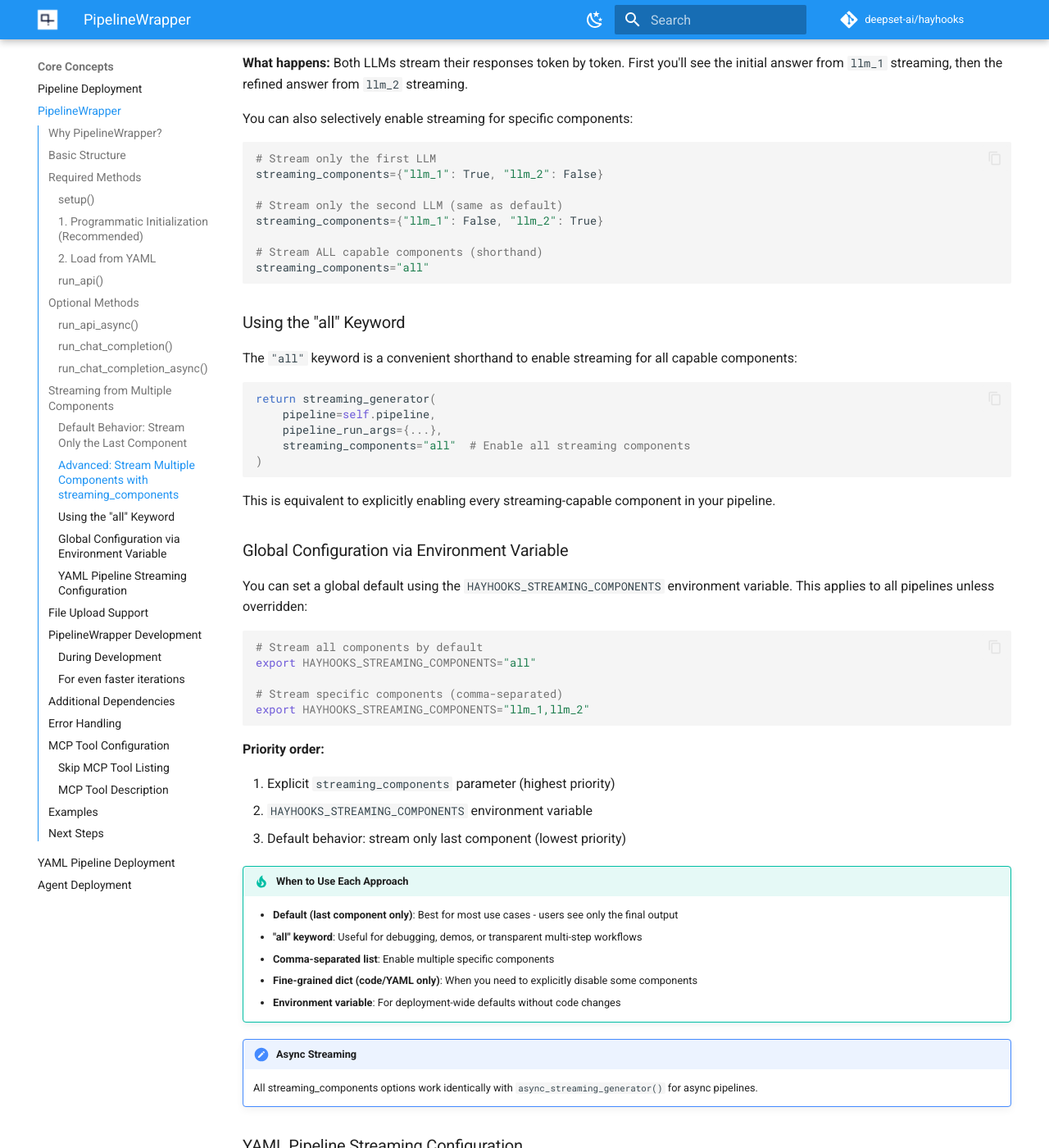
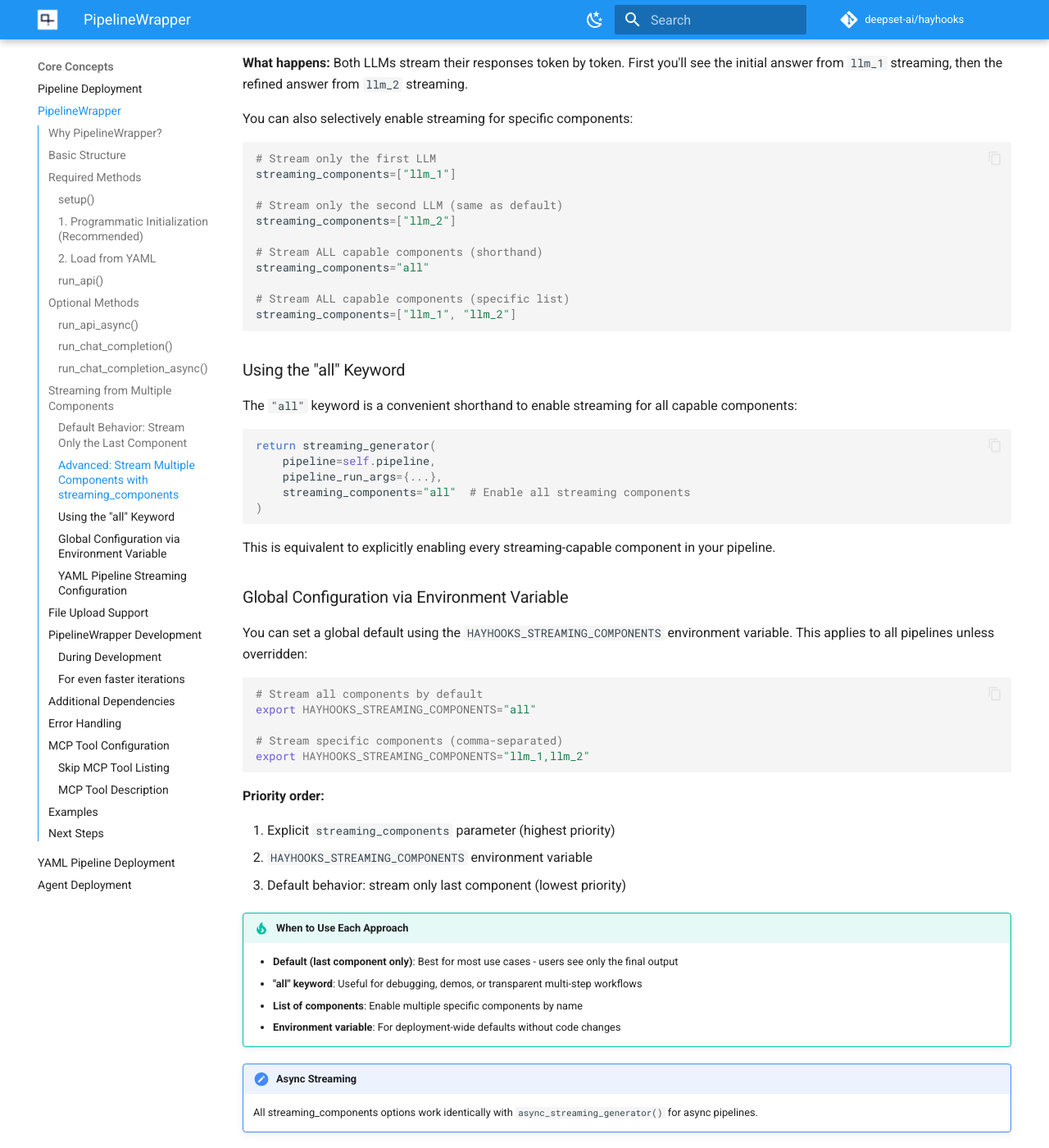
Before and after one commit to deepset-ai/hayhooks, an MkDocs documentation site: the page built from docs/concepts/pipeline-wrapper.md, in a window 1280 px wide and 1400 px high, scrolled down 5827 px. Shown: the whole window at 82% size. Built offline with MkDocs 1.6.1 and Material for MkDocs 9.7.7, drawn with Linux system fonts in a browser that asks for light colours; comment, search, counter and statistics services are not loaded; the version menu is left out; some of the changed text lies outside the part shown.

Commit message:
Use a list instead of a dict for streaming_components (whitelist)

````diff
--- a/docs/concepts/pipeline-wrapper.md
+++ b/docs/concepts/pipeline-wrapper.md
@@ -253,7 +253,7 @@ def run_chat_completion(self, model: str, messages: List[dict], body: dict) -> G
     return streaming_generator(
         pipeline=self.pipeline,
         pipeline_run_args={"prompt_1": {"template_variables": {"query": question}}},
-        streaming_components={"llm_1": True, "llm_2": True}  # Stream both components
+        streaming_components=["llm_1", "llm_2"]  # Stream both components
     )
 ```
 
@@ -263,13 +263,16 @@ You can also selectively enable streaming for specific components:
 
 ```python
 # Stream only the first LLM
-streaming_components={"llm_1": True, "llm_2": False}
+streaming_components=["llm_1"]
 
 # Stream only the second LLM (same as default)
-streaming_components={"llm_1": False, "llm_2": True}
+streaming_components=["llm_2"]
 
 # Stream ALL capable components (shorthand)
 streaming_components="all"
+
+# Stream ALL capable components (specific list)
+streaming_components=["llm_1", "llm_2"]
 ```
 
 ### Using the "all" Keyword
@@ -307,8 +310,7 @@ export HAYHOOKS_STREAMING_COMPONENTS="llm_1,llm_2"
 !!! tip "When to Use Each Approach"
     - **Default (last component only)**: Best for most use cases - users see only the final output
     - **"all" keyword**: Useful for debugging, demos, or transparent multi-step workflows
-    - **Comma-separated list**: Enable multiple specific components
-    - **Fine-grained dict (code/YAML only)**: When you need to explicitly disable some components
+    - **List of components**: Enable multiple specific components by name
     - **Environment variable**: For deployment-wide defaults without code changes
 
 !!! note "Async Streaming"
@@ -335,10 +337,9 @@ inputs:
 outputs:
   replies: llm_2.replies
 
-# Option 1: Fine-grained control
+# Option 1: List specific components
 streaming_components:
-  llm_1: true
-  llm_2: false
+  - llm_1
 
 # Option 2: Stream all components
 # streaming_components: all
````
Also changed, not shown: docs/reference/environment-variables.md (+2 -2 lines), examples/pipeline_wrappers/multi_llm_streaming/README.md (+5 -5 lines), 7 other files.
